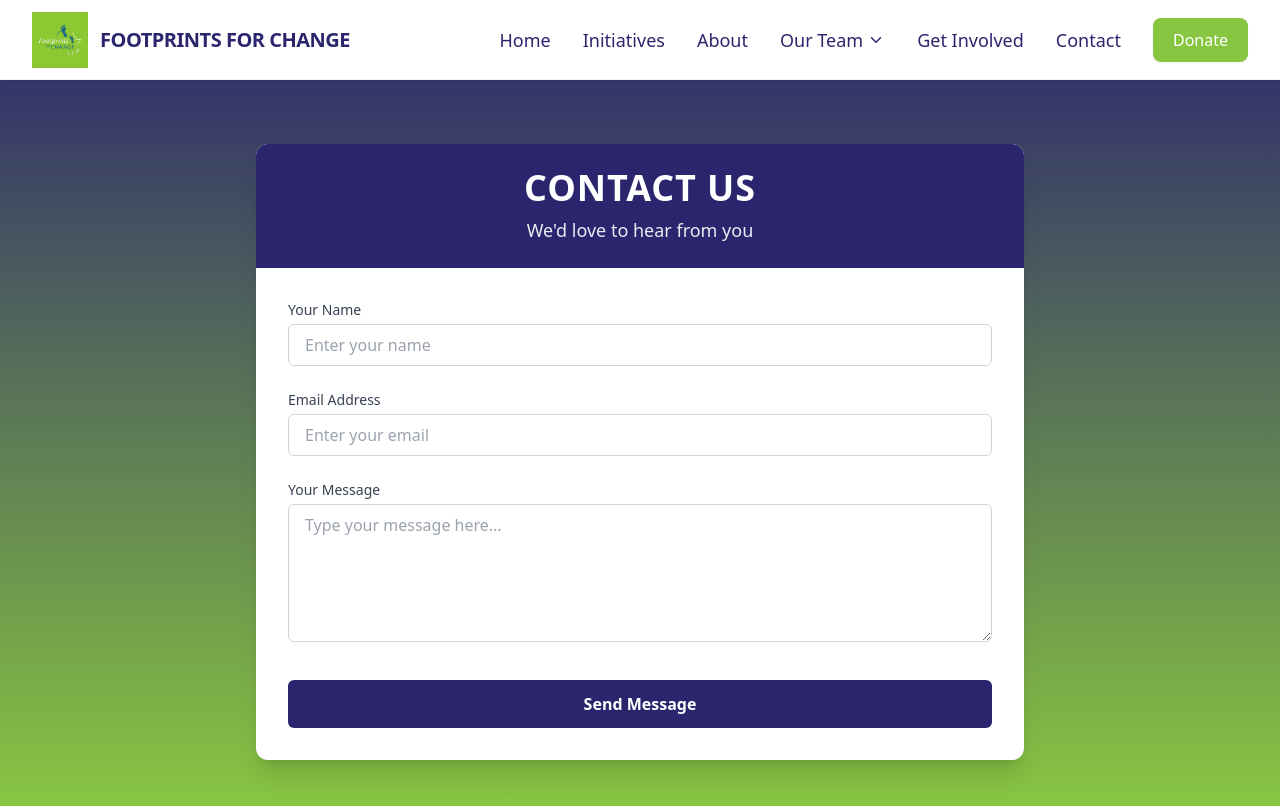
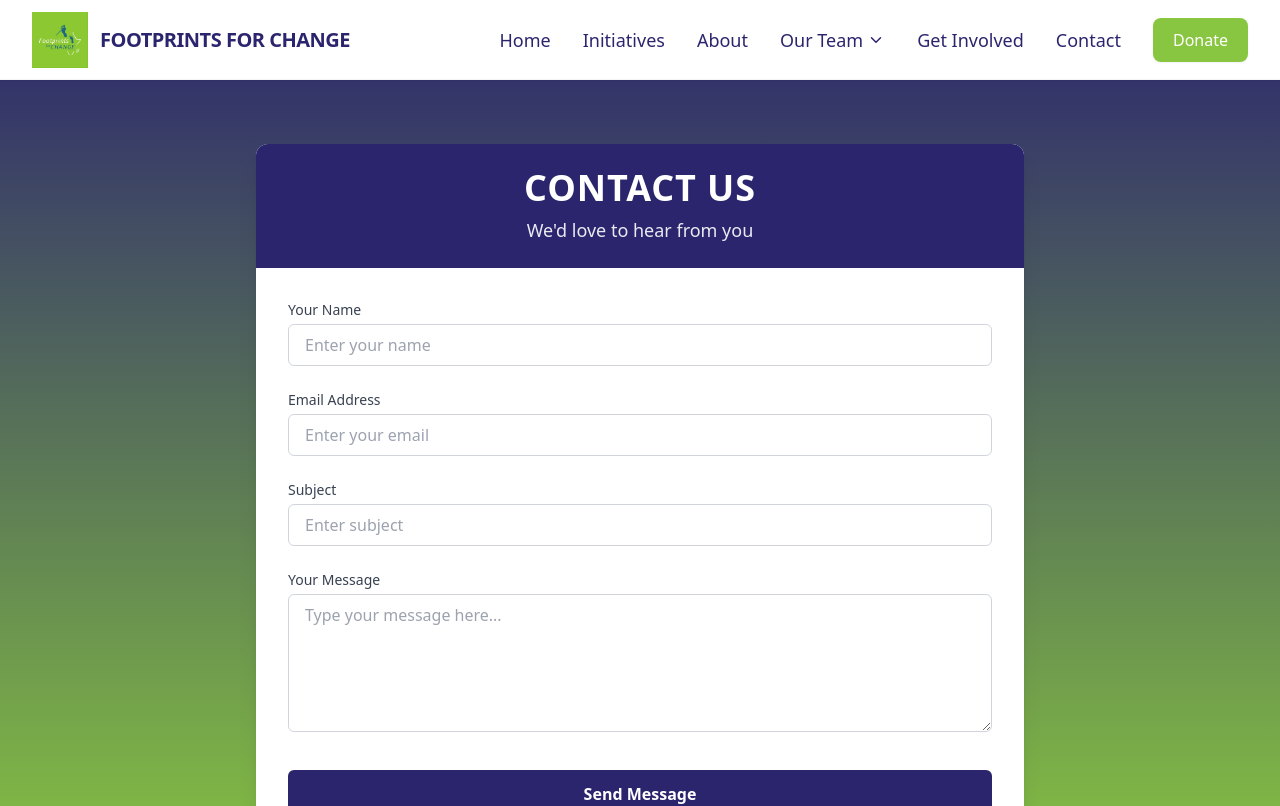
Before and after one commit to Denkogei/footprints4change, a React (Vite) app in the folder footprints4change/: page /contact in a window 1280 px wide. Shown: the top 806 px of the page. Built offline with nearby package versions, Linux system fonts and the light colour scheme.

Commit message:
added subject to contact form

```diff
--- a/footprints4change/src/Components/Contact.jsx
+++ b/footprints4change/src/Components/Contact.jsx
@@ -4,8 +4,10 @@ function Contact() {
   const [formData, setFormData] = useState({
     name: '',
     email: '',
+    subject: '',
     message: ''
   });
+
   const [errors, setErrors] = useState({});
   const [isSubmitted, setIsSubmitted] = useState(false);
 
@@ -15,7 +17,7 @@ function Contact() {
       ...prev,
       [name]: value
     }));
-    // Clear error when user types
+
     if (errors[name]) {
       setErrors(prev => ({
         ...prev,
@@ -32,6 +34,7 @@ function Contact() {
     } else if (!/^[^\s@]+@[^\s@]+\.[^\s@]+$/.test(formData.email)) {
       newErrors.email = 'Please enter a valid email';
     }
+    if (!formData.subject.trim()) newErrors.subject = 'Subject is required';
     if (!formData.message.trim()) newErrors.message = 'Message is required';
 
     setErrors(newErrors);
@@ -41,18 +44,21 @@ function Contact() {
   const handleSubmit = (e) => {
     e.preventDefault();
     if (validateForm()) {
-      const subject = `Message from ${formData.name}`;
+      const subject = `Message from ${formData.name}: ${formData.subject}`;
       const body = encodeURIComponent(
-        `Name: ${formData.name}\n\nEmail: ${formData.email}\n\nMessage:\n${formData.message}`
+        `Name: ${formData.name}\n\nEmail: ${formData.email}\n\nSubject: ${formData.subject}\n\nMessage:\n${formData.message}`
       );
-      window.location.href = `mailto:denkogei11@gmail.com?subject=${encodeURIComponent(subject)}&body=${body}`;
+      window.location.href = `mailto:info@footprints4change.org?subject=${encodeURIComponent(subject)}&body=${body}`;
       setIsSubmitted(true);
+      setTimeout(() => {
+        window.location.href = '/'; // Redirect to homepage
+      }, 3000);
     }
   };
 
   return (
-    <div className="min-h-screen bg-gradient-to-b from-[#2B256E] to-[#88C641] px-4 sm:px-6 lg:px-8 pt-24"> {/* Added pt-24 to account for navbar height */}
-      <div className="max-w-3xl mx-auto py-12"> {/* Added py-12 for internal spacing */}
+    <div className="min-h-screen bg-gradient-to-b from-[#2B256E] to-[#88C641] px-4 sm:px-6 lg:px-8 pt-24">
+      <div className="max-w-3xl mx-auto py-12">
         <div className="bg-white rounded-xl shadow-xl overflow-hidden">
           <div className="bg-[#2B256E] p-6 text-center">
             <h1 className="text-3xl md:text-4xl font-bold text-white uppercase tracking-wide">
@@ -115,6 +121,22 @@ function Contact() {
                 </div>
 
                 <div>
+                  <label htmlFor="subject" className="block text-sm font-medium text-gray-700 mb-1">
+                    Subject
+                  </label>
+                  <input
+                    type="text"
+                    id="subject"
+                    name="subject"
+                    value={formData.subject}
+                    onChange={handleChange}
+                    className={`w-full px-4 py-2 border rounded-md focus:ring-2 focus:ring-[#2B256E] focus:border-[#2B256E] ${errors.subject ? 'border-red-500' : 'border-gray-300'}`}
+                    placeholder="Enter subject"
+                  />
+                  {errors.subject && <p className="mt-1 text-sm text-red-600">{errors.subject}</p>}
+                </div>
+
+                <div>
                   <label htmlFor="message" className="block text-sm font-medium text-gray-700 mb-1">
                     Your Message
                   </label>
```
